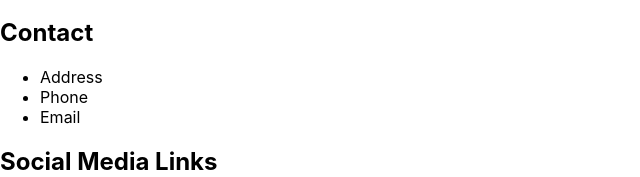
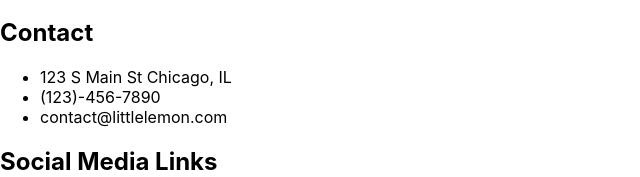
Before and after one commit to BabbSt/Little-Lemon, a React (Create React App) app in the folder little-lemon/: page / in a window 1280 px wide. Shown: the part 631-808 px from the top of the page, without its empty margins (0-640 px from the left). Built offline with nearby package versions, Linux system fonts and the light colour scheme.

Commit message:
Contact info
Added fake contact information

```diff
--- a/little-lemon/src/components/Footer.js
+++ b/little-lemon/src/components/Footer.js
@@ -13,9 +13,9 @@ function Footer(){
     </nav>
     <h2>Contact</h2>
     <ul>
-        <li>Address</li>
-        <li>Phone</li>
-        <li>Email</li>
+        <li>123 S Main St Chicago, IL</li>
+        <li>(123)-456-7890</li>
+        <li>contact@littlelemon.com</li>
     </ul>
     <h2>Social Media Links</h2>
     <ul>
```
